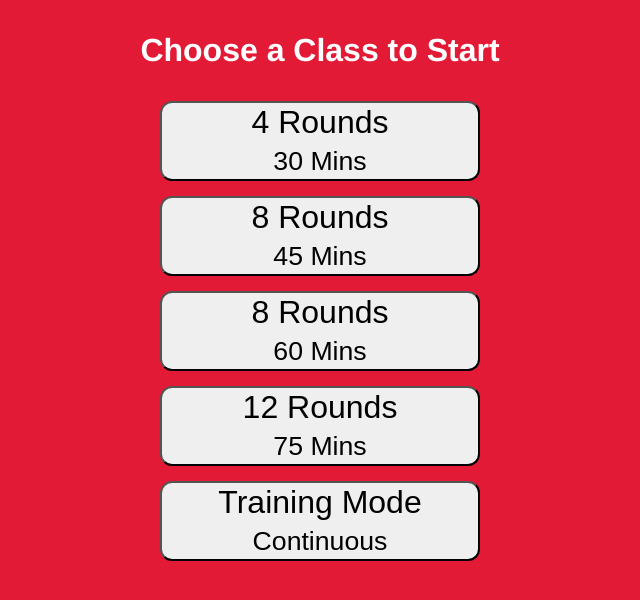
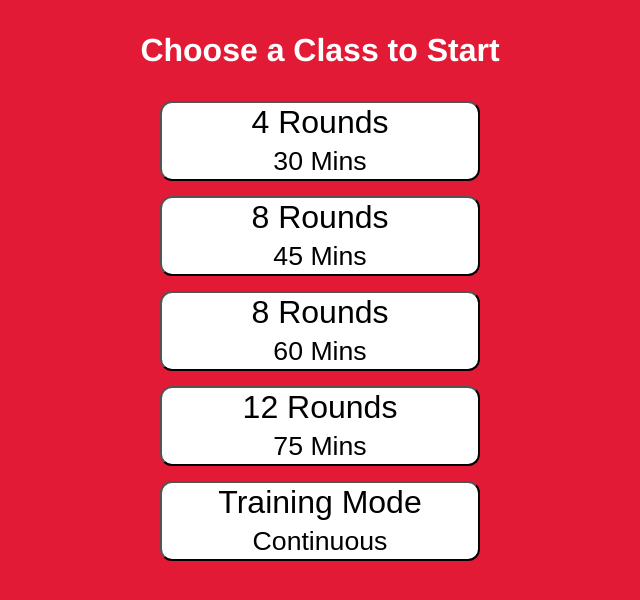
Before and after one commit to Ewager1/Title-Boxin-Class-Timer, a React (Create React App) app: page / in a window 1280 px wide. Shown: the top 600 px of the page, without its empty margins (320-960 px from the left). Built offline with nearby package versions, Linux system fonts and the light colour scheme.

Commit message:
style change

```diff
--- a/src/pages/Homepage.scss
+++ b/src/pages/Homepage.scss
@@ -1,5 +1,4 @@
-@import '../components/UI/Button.scss';
-
+@import "../components/UI/Button.scss";
 
 .homePageBtn {
   font-size: 2rem;
@@ -10,18 +9,18 @@
   align-self: center;
   margin-bottom: 15px;
   border-radius: 12px;
+  background-color: white;
 
   &:hover {
     border: rgb(0, 0, 0) 5px solid;
   }
 }
 
-
 .flexWrapper {
   flex-direction: column;
 }
 
- .homepage{
+.homepage {
   background-color: $primaryColor;
   min-height: 100vh;
 
@@ -31,5 +30,4 @@
     padding-top: 1em;
     margin-bottom: 1em;
   }
-
 }
```
Lines whose indentation alone changed are shown as unchanged.
